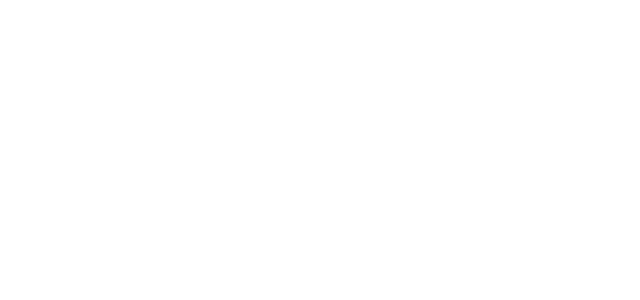
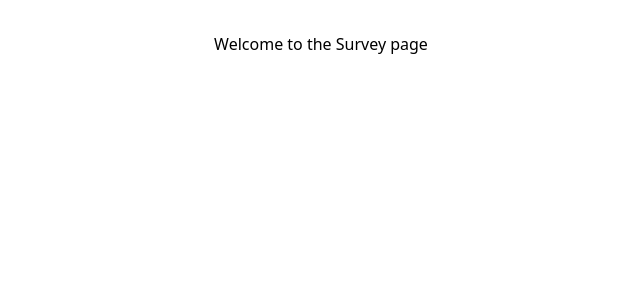
Before and after one commit to tnikhilchowdary/questions-navigation, a React (Vite) app in the folder questions-navigation/: page / in a window 1280 px wide. Shown: the top 300 px of the page, without its empty margins (319-959 px from the left). Built offline with nearby package versions, Linux system fonts and the light colour scheme.

Commit message:
Next Functionality

```diff
--- a/questions-navigation/src/App.tsx
+++ b/questions-navigation/src/App.tsx
@@ -1,15 +1,14 @@
-import { useState } from 'react'
-import reactLogo from './assets/react.svg'
-import viteLogo from '/vite.svg'
 import './App.css'
+import Questionsform from './Questionsform'
+
 
 function App() {
 
 
   return (
-    <>
-
-    </>
+    <div>
+      <Questionsform />
+    </div>
   )
 }
 
--- /dev/null
+++ b/questions-navigation/src/Questionsform.tsx
@@ -0,0 +1,35 @@
+import React, {useState} from "react";
+
+const questions = [
+    {label:"What is your name?", name:"name", type:"text"},
+    {label:"What is your age?", name:"age", type:"number"},
+    {label:"Where do you live", name:"location", type:"text"},
+];
+
+export default function Questionsform(){
+    const [currentStep, setCurrentStep] = useState(0);
+
+    const handleNext = () => {
+        if(currentStep < questions.length -1){
+            setCurrentStep(currentStep + 1)
+        }
+    }
+
+    const handlePrev = () => {
+        if(currentStep > 0){
+            setCurrentStep(currentStep - 1);
+        }
+    }
+
+    return(
+        <div>
+            <h1>Welcome to the Survey page</h1>
+            <div>
+                <input
+                type={questions.type}
+
+                />
+            </div>
+        </div>
+    )
+}
--- a/questions-navigation/src/index.css
+++ b/questions-navigation/src/index.css
@@ -1,70 +1 @@
 @import "tailwindcss";
-
-:root {
-  font-family: system-ui, Avenir, Helvetica, Arial, sans-serif;
-  line-height: 1.5;
-  font-weight: 400;
-
-  color-scheme: light dark;
-  color: rgba(255, 255, 255, 0.87);
-  background-color: #242424;
-
-  font-synthesis: none;
-  text-rendering: optimizeLegibility;
-  -webkit-font-smoothing: antialiased;
-  -moz-osx-font-smoothing: grayscale;
-}
-
-a {
-  font-weight: 500;
-  color: #646cff;
-  text-decoration: inherit;
-}
-a:hover {
-  color: #535bf2;
-}
-
-body {
-  margin: 0;
-  display: flex;
-  place-items: center;
-  min-width: 320px;
-  min-height: 100vh;
-}
-
-h1 {
-  font-size: 3.2em;
-  line-height: 1.1;
-}
-
-button {
-  border-radius: 8px;
-  border: 1px solid transparent;
-  padding: 0.6em 1.2em;
-  font-size: 1em;
-  font-weight: 500;
-  font-family: inherit;
-  background-color: #1a1a1a;
-  cursor: pointer;
-  transition: border-color 0.25s;
-}
-button:hover {
-  border-color: #646cff;
-}
-button:focus,
-button:focus-visible {
-  outline: 4px auto -webkit-focus-ring-color;
-}
-
-@media (prefers-color-scheme: light) {
-  :root {
-    color: #213547;
-    background-color: #ffffff;
-  }
-  a:hover {
-    color: #747bff;
-  }
-  button {
-    background-color: #f9f9f9;
-  }
-}
```
